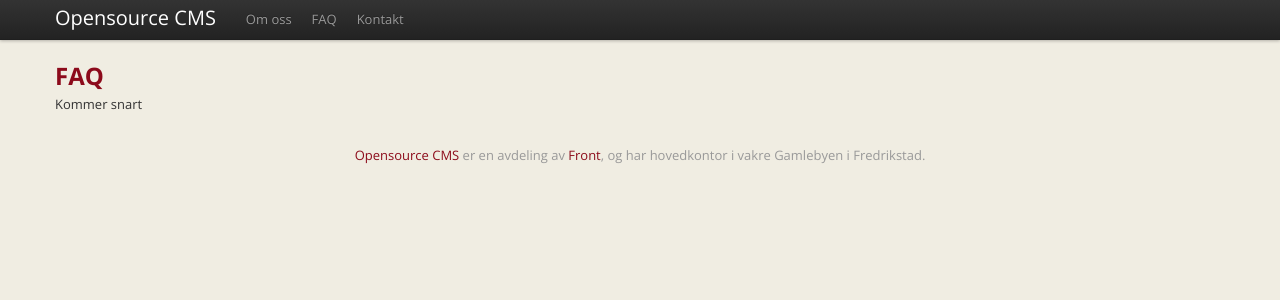
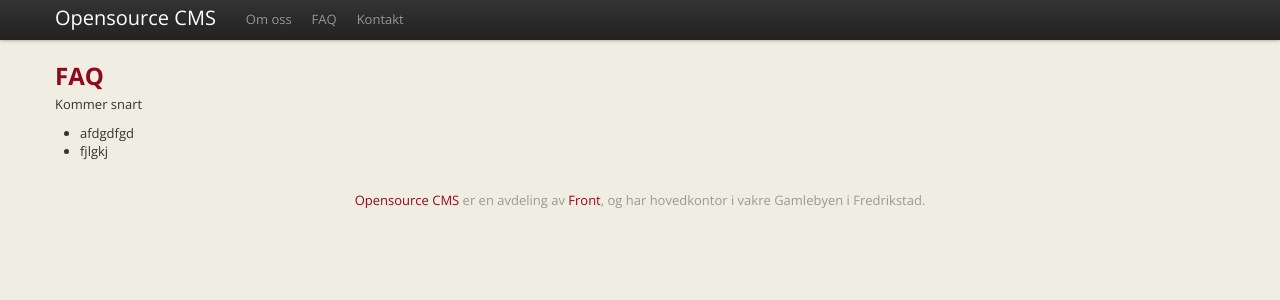
Before and after one commit to front/opensourcecms, a Jekyll site: the page built from _posts/2012-09-21-faq.markdown, in a window 1280 px wide. Shown: the top 300 px of the page. Built offline with Jekyll 4.4.1, drawn with Linux system fonts in a browser that asks for light colours; nearby versions of some CDN libraries; comment, search, counter and statistics services are not loaded.

Commit message:
Updated _posts/2012-09-21-faq.markdown

```diff
--- a/_posts/2012-09-21-faq.markdown
+++ b/_posts/2012-09-21-faq.markdown
@@ -5,3 +5,6 @@ title: Open Source FAQ
 
 ## FAQ
 Kommer snart
+
+- afdgdfgd
+- fjlgkj
```
